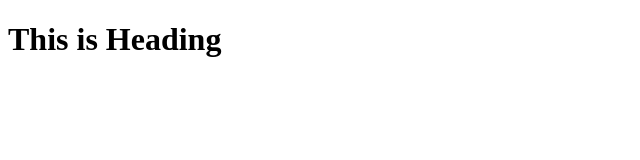
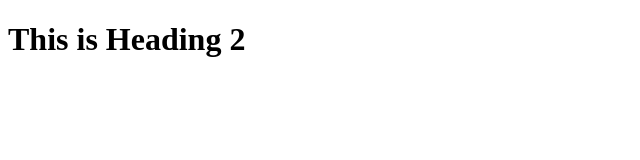
Before and after one commit to WebsiteraHouse/git-test-3, a plain HTML site: page index.html in a window 1280 px wide. Shown: the full height of the page, 0-640 px from the left. Drawn offline with Linux system fonts and the light colour scheme.

Commit message:
second commit

```diff
--- a/index.html
+++ b/index.html
@@ -4,6 +4,6 @@
     <title>GIT TEST</title>
   </head>
   <body>
-    <h1>This is Heading</h1>
+    <h1>This is Heading 2</h1>
   </body>
 </html>
```
